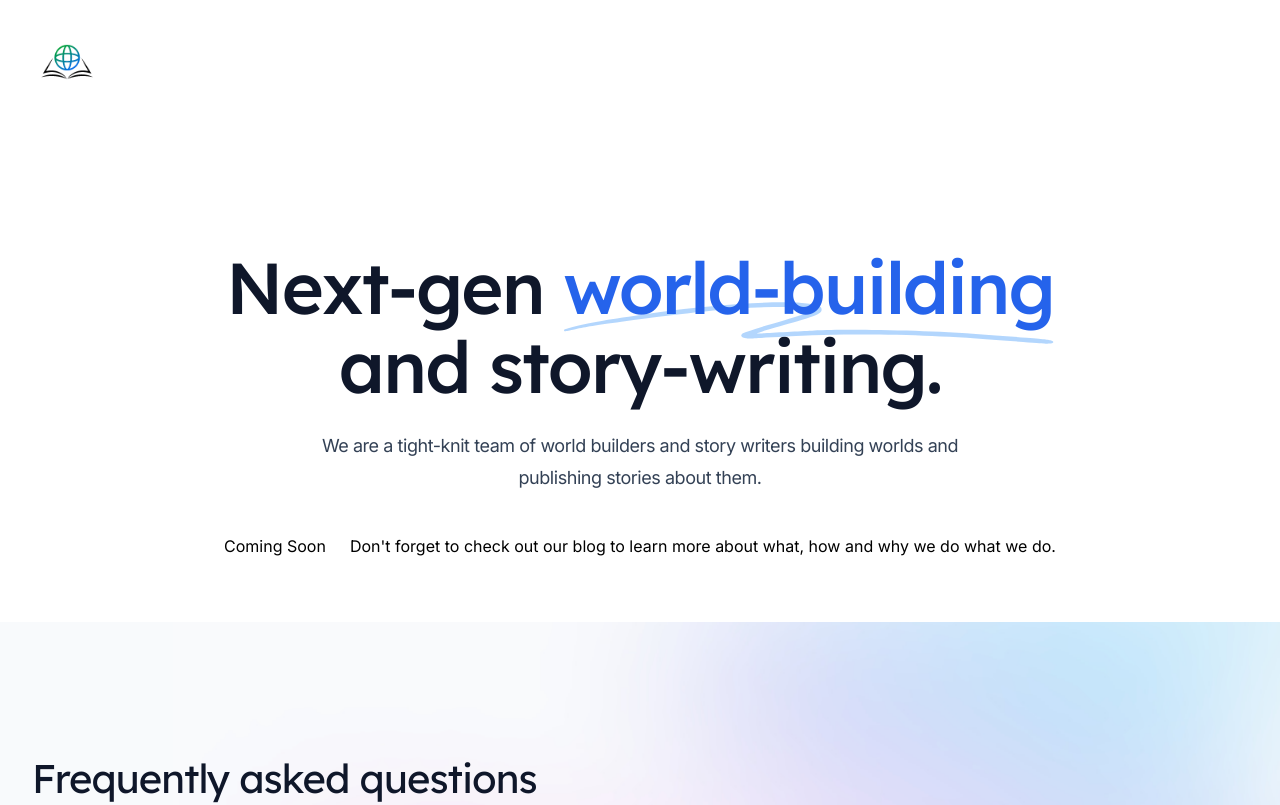
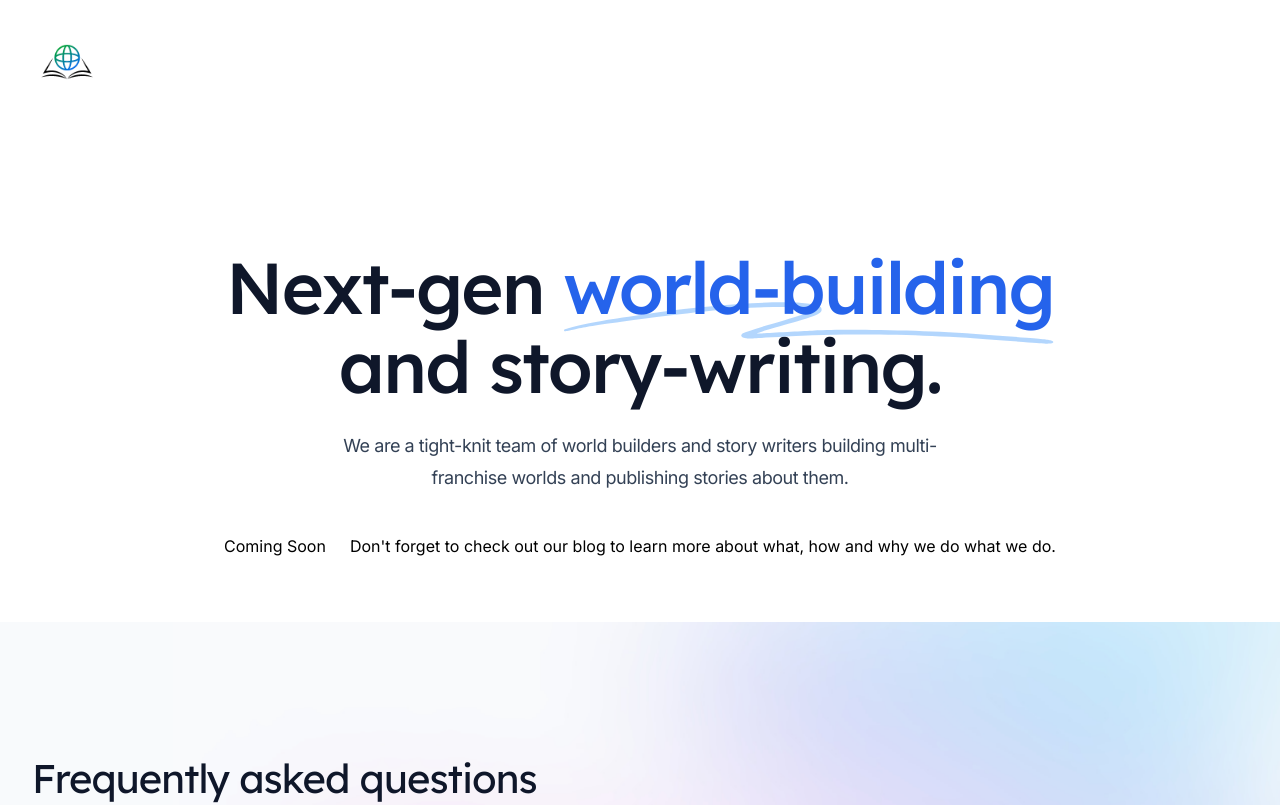
Before and after one commit to BackStoryOrg/website, a Next.js app: page / in a window 1280 px wide. Shown: the top 805 px of the page. Built offline with nearby package versions, Linux system fonts and the light colour scheme.

Commit message:
Update Hero

```diff
--- a/src/components/Hero.tsx
+++ b/src/components/Hero.tsx
@@ -22,7 +22,7 @@ export function Hero() {
         and story-writing.
       </h1>
       <p className="mx-auto mt-6 max-w-2xl text-lg tracking-tight text-slate-700">
-        We are a tight-knit team of world builders and story writers building worlds and publishing stories about them.
+        We are a tight-knit team of world builders and story writers building multi-franchise worlds and publishing stories about them.
       </p>
       <div className="mt-10 flex justify-center gap-x-6">
         <div>Coming Soon</div>
```
